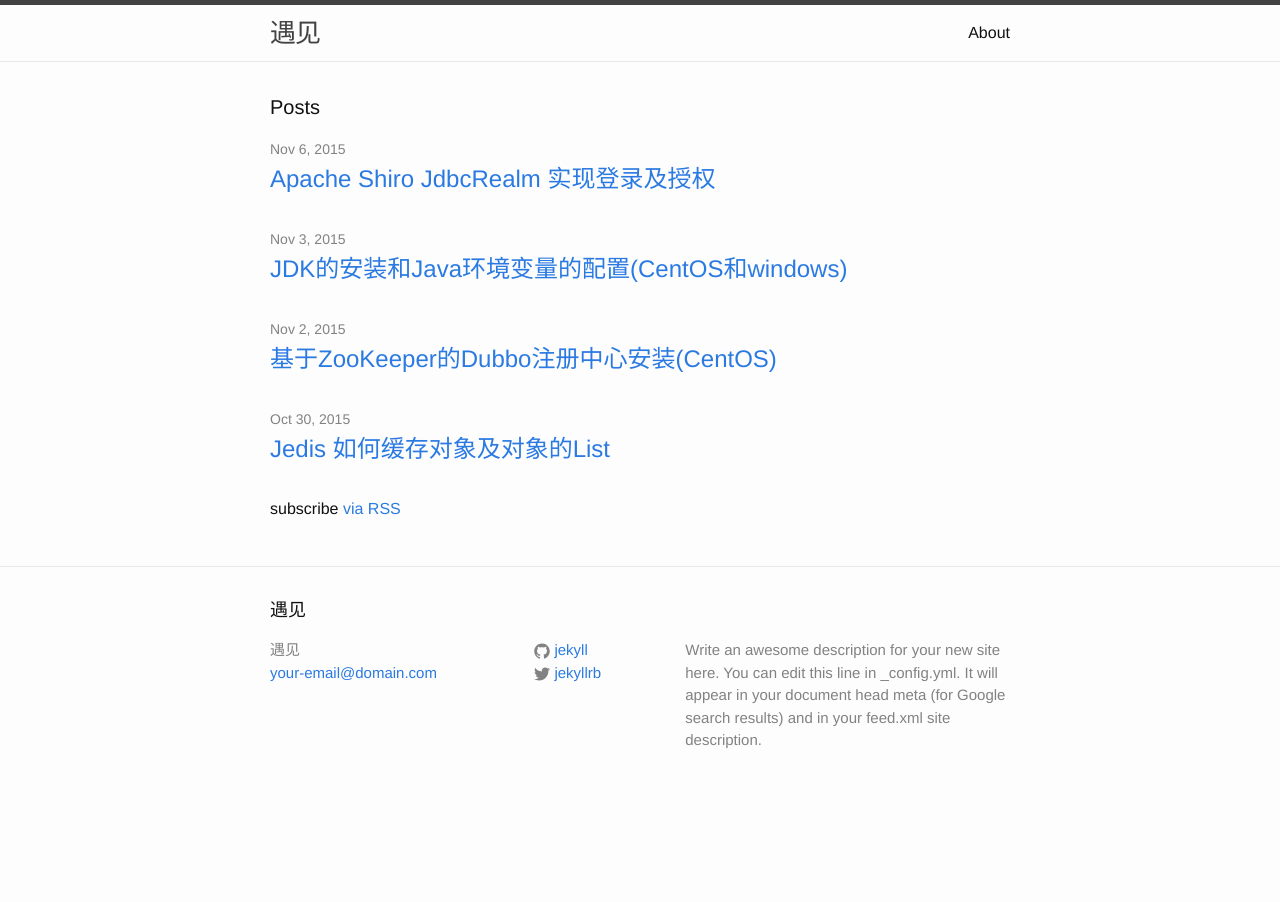
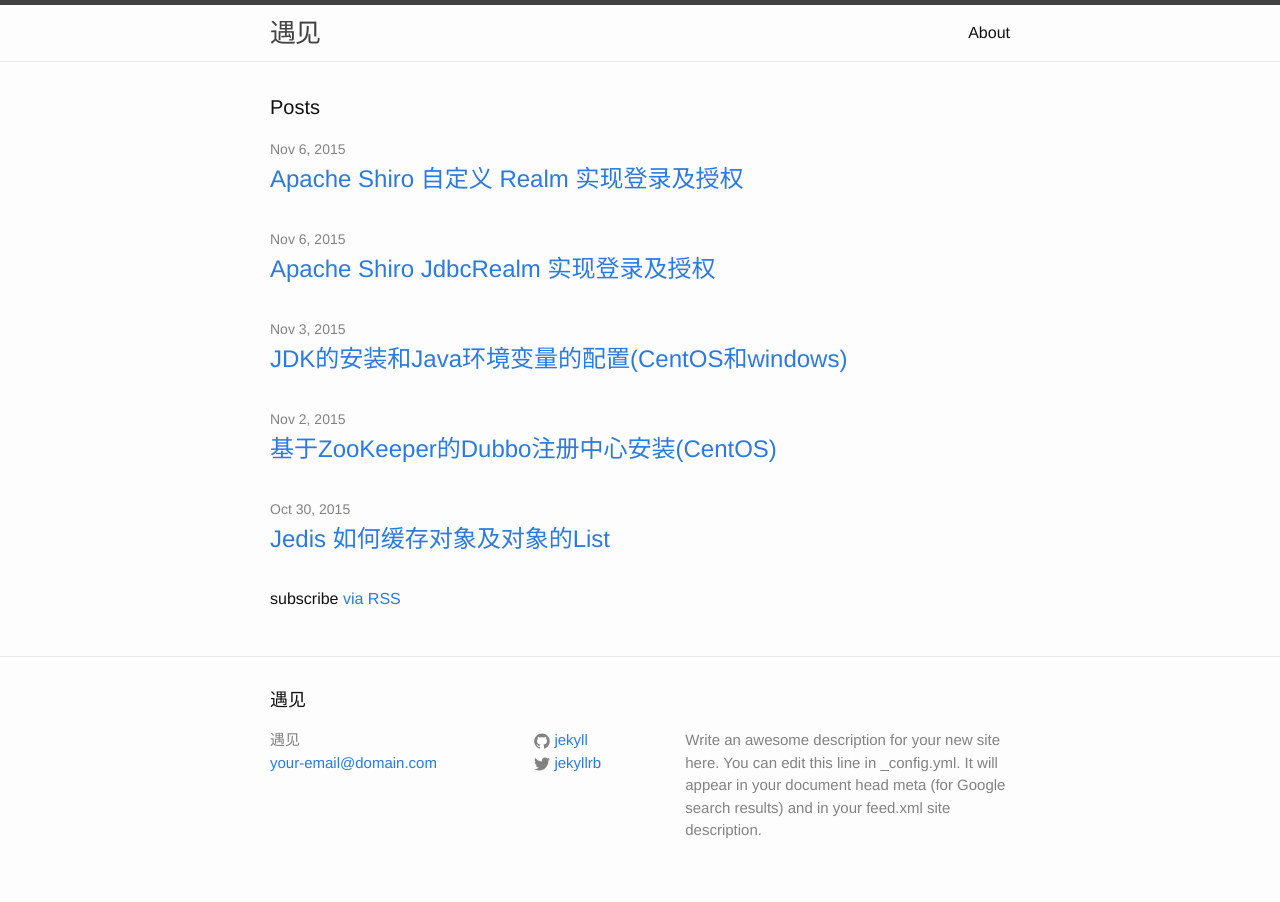
Before and after one commit to iyujian/iyujian.github.io, a Jekyll site: the page built from index.html, in a window 1280 px wide. Built offline with Jekyll 4.4.1, drawn with Linux system fonts in a browser that asks for light colours; part of the change alters nothing that is shown.

Commit message:
add shiro custom realm post

```diff
--- /dev/null
+++ b/_posts/java/2015-11-06-shiro-custom-realm-of-authorizing-realm.markdown
@@ -0,0 +1,136 @@
+---
+layout: post
+title:  "Apache Shiro 自定义 Realm 实现登录及授权"
+date:   2015-11-06 09:41:55 +0800
+categories: java
+---
+在上一篇文章讲了Shiro自带的JdbcRealm实现的登录和授权，但是这种方式不能在principal中传入对象，所以我们可能需要自定义Realm的实现。
+
+1、自定义MyRealm继承AuthorizingRealm
+{% highlight java linenos %}
+import com.ces.system.api.auth.UserAuth;
+import com.ces.system.api.auth.model.UserModel;
+import org.apache.shiro.authc.*;
+import org.apache.shiro.authz.AuthorizationInfo;
+import org.apache.shiro.authz.SimpleAuthorizationInfo;
+import org.apache.shiro.realm.AuthorizingRealm;
+import org.apache.shiro.subject.PrincipalCollection;
+import org.apache.shiro.util.ByteSource;
+import org.springframework.beans.factory.annotation.Autowired;
+
+import java.util.List;
+
+public class MyRealm extends AuthorizingRealm {
+
+    @Autowired
+    private UserService userService;
+
+    @Autowired
+    private RoleService roleService;
+
+    @Autowired
+    private ResourceService resourceService;
+
+    @Override
+    protected AuthorizationInfo doGetAuthorizationInfo(PrincipalCollection principals) {
+
+        User user = (User) principals.getPrimaryPrincipal();
+
+        List<String> roles = roleService.getRoles(user.getId());
+
+        List<String> resources = resourceService.getResources(user.getId());
+
+        SimpleAuthorizationInfo info = new SimpleAuthorizationInfo();
+
+        info.addRoles(roles);
+
+        info.addStringPermissions(resources);
+
+        return info;
+    }
+
+    @Override
+    protected AuthenticationInfo doGetAuthenticationInfo(AuthenticationToken token) throws AuthenticationException {
+        UsernamePasswordToken usernamePasswordToken = (UsernamePasswordToken) token;
+        String username = usernamePasswordToken.getUsername();
+
+        User user = userService.getUserByUsername(username);
+
+        if (null != user) {
+            //此处传入的第一个参数为user对象，那么我们在页面可以通过这样的方式来获取用户名：<shiro:principal property="username"/>
+            return new SimpleAuthenticationInfo(user, user.getPassword(), ByteSource.Util.bytes(user.getSalt()), getName());
+        }
+
+        return null;
+    }
+}
+{% endhighlight %}
+2、修改shiro.xml
+{% highlight xml linenos %}
+<?xml version="1.0" encoding="UTF-8"?>
+<beans xmlns="http://www.springframework.org/schema/beans"
+       xmlns:xsi="http://www.w3.org/2001/XMLSchema-instance"
+       xsi:schemaLocation="http://www.springframework.org/schema/beans
+            http://www.springframework.org/schema/beans/spring-beans.xsd">
+
+    <!-- 会话 Cookie 模板 -->
+    <bean id="sessionIdCookie" class="org.apache.shiro.web.servlet.SimpleCookie">
+        <constructor-arg value="sid"/>
+        <property name="httpOnly" value="true"/>
+        <property name="maxAge" value="-1"/>
+        <!-- sessionIdCookie：maxAge=-1 表示浏览器关闭时失效此 Cookie； -->
+    </bean>
+    <bean id="rememberMeCookie" class="org.apache.shiro.web.servlet.SimpleCookie">
+        <constructor-arg value="rememberMe"/>
+        <property name="httpOnly" value="true"/>
+        <property name="maxAge" value="2592000"/>
+        <!--30 天，rememberMeCookie即记住我的 Cookie，保存时长 30 天； -->
+    </bean>
+    <!-- rememberMe 管理器  -->
+    <bean id="rememberMeManager" class="org.apache.shiro.web.mgt.CookieRememberMeManager">
+        <!-- cipherKey 是加密 rememberMe Cookie 的密钥；默认 AES 算法 -->
+        <property name="cipherKey" value="#{T(org.apache.shiro.codec.Base64).decode('4AvVhmFLUs0KTA3Kprsdag==' )}"/>
+        <property name="cookie" ref="rememberMeCookie"/>
+    </bean>
+
+    <bean id="shiroFilter" class="org.apache.shiro.spring.web.ShiroFilterFactoryBean">
+        <property name="securityManager" ref="securityManager"/>
+        <!-- 缺省为： /login.jsp <property name="loginUrl" value="/login.jsp" /> -->
+        <!-- 缺省为：/ <property name="successUrl" value="/" /> -->
+        <property name="unauthorizedUrl" value="/403.jsp"/>
+        <property name="filterChainDefinitions">
+            <value>
+                /login.jsp = authc
+                /logout = logout
+                /**.* = anon
+                /** = authc
+            </value>
+        </property>
+    </bean>
+
+    <bean id="securityManager" class="org.apache.shiro.web.mgt.DefaultWebSecurityManager">
+        <property name="realm" ref="realm"/>
+        <property name="cacheManager" ref="cacheManager"/>
+        <!-- 设置 securityManager 安全管理器的 rememberMeManager -->
+        <property name="rememberMeManager" ref="rememberMeManager"/>
+    </bean>
+
+    <bean id="realm" class="com.ces.common.core.security.realm.MyRealm">
+        <property name="credentialsMatcher" ref="hashedCredentialsMatcher"/>
+    </bean>
+    <bean id="hashedCredentialsMatcher" class="org.apache.shiro.authc.credential.HashedCredentialsMatcher">
+        <property name="hashAlgorithmName" value="MD5"/>
+        <property name="storedCredentialsHexEncoded" value="true"/>
+        <property name="hashIterations" value="1024"/>
+    </bean>
+
+    <!-- 保证实现了Shiro内部lifecycle函数的bean执行 -->
+    <bean id="lifecycleBeanPostProcessor" class="org.apache.shiro.spring.LifecycleBeanPostProcessor"/>
+
+    <bean id="cacheManager" class="org.apache.shiro.cache.ehcache.EhCacheManager"/>
+
+</beans>
+{% endhighlight  %}
+
+3、其他的配置参考上一篇：
+["Apache Shiro JdbcRealm 实现登录及授权"](shiro-jdbcrealm-of-authorizing-realm.html "Apache Shiro JdbcRealm 实现登录及授权")
```
Also changed, not shown: _posts/java/2015-11-06-shiro-jdbcrealm-of-authorizing-realm.markdown (+62 -60 lines).
